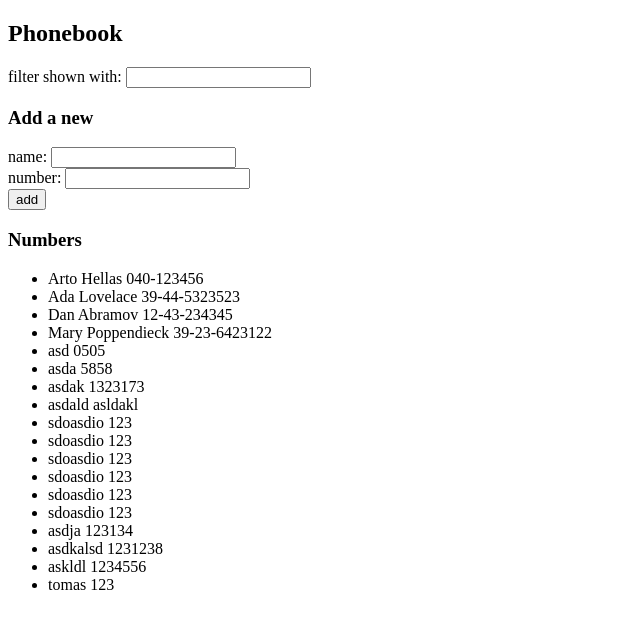
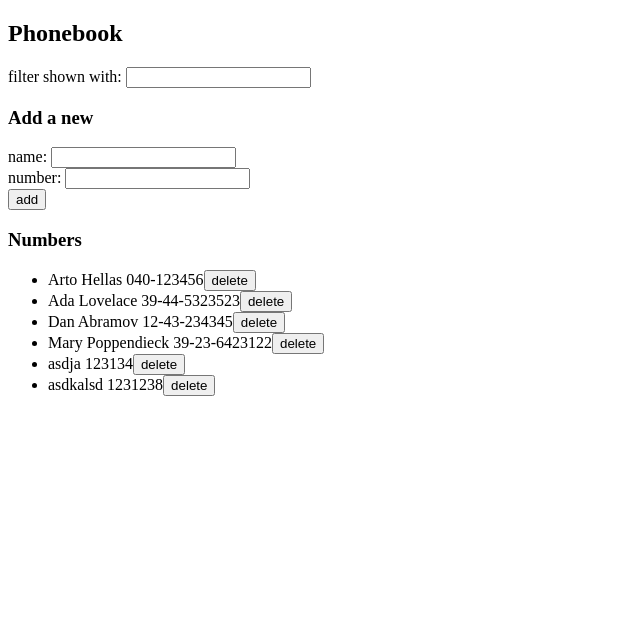
Before and after one commit to lossitomatossi/FullStack2020, a React (Create React App) app in the folder osa2/puhelinluettelo/: page / in a window 1280 px wide. Shown: the top 628 px of the page, without its empty margins (0-640 px from the left). Built offline with nearby package versions, Linux system fonts and the light colour scheme; data requests are answered from the project's data file.

Commit message:
2.17 valmis

```diff
--- a/osa2/puhelinluettelo/db.json
+++ b/osa2/puhelinluettelo/db.json
@@ -21,56 +21,6 @@
       "id": 4
     },
     {
-      "name": "asd",
-      "number": "0505",
-      "id": 5
-    },
-    {
-      "name": "asda",
-      "number": "5858",
-      "id": 6
-    },
-    {
-      "name": "asdak",
-      "number": "1323173",
-      "id": 7
-    },
-    {
-      "name": "asdald",
-      "number": "asldakl",
-      "id": 8
-    },
-    {
-      "name": "sdoasdio",
-      "number": "123",
-      "id": 9
-    },
-    {
-      "name": "sdoasdio",
-      "number": "123",
-      "id": 10
-    },
-    {
-      "name": "sdoasdio",
-      "number": "123",
-      "id": 11
-    },
-    {
-      "name": "sdoasdio",
-      "number": "123",
-      "id": 12
-    },
-    {
-      "name": "sdoasdio",
-      "number": "123",
-      "id": 13
-    },
-    {
-      "name": "sdoasdio",
-      "number": "123",
-      "id": 14
-    },
-    {
       "name": "asdja",
       "number": "123134",
       "id": 15
@@ -79,16 +29,6 @@
       "name": "asdkalsd",
       "number": "1231238",
       "id": 16
-    },
-    {
-      "name": "askldl",
-      "number": "1234556",
-      "id": 17
-    },
-    {
-      "name": "tomas",
-      "number": "123",
-      "id": 18
     }
   ]
 }
--- a/osa2/puhelinluettelo/src/App.js
+++ b/osa2/puhelinluettelo/src/App.js
@@ -11,12 +11,21 @@ const Filter = ({ newFilter, handleFilterChange }) => (
 )
 
 
-const Persons = ({ persons }) => {
+const Persons = ({ persons, onClick }) => {
+
   return (
     <>
       <ul>
         {persons.map(person =>
-          <li key={person.name}>{person.name} {person.number}</li>)}
+          <li key={person.id}>
+            {person.name} {person.number}
+            <button
+              value={person.id}
+              onClick={onClick}>
+              delete
+            </button>
+
+          </li>)}
       </ul>
     </>
   )
@@ -88,6 +97,30 @@ const App = () => {
     }
   }
 
+  const deletePerson = (event) => {
+    //console.log(persons)
+    const id = parseInt(event.target.value, 10)
+    //console.log(id)
+    const person = persons.find(person => person.id === id)
+    const result = window.confirm(`Delete ${person.name}`);
+    //console.log(result)
+    if (result) {
+      personService.deletePerson(person.id)
+      const index = persons.indexOf(person)
+      //console.log(index, 'täält löyty')
+      if (index > -1) {
+        const copyOfPersons = persons
+        copyOfPersons.splice(index, 1)
+        setPersons(copyOfPersons)
+        window.location.reload(true);
+      }
+      //console.log(persons)
+
+    }
+
+
+  }
+
   const handlePersonChange = (event) => {
     //console.log(event.target.value)
     setNewPerson(event.target.value)
@@ -127,7 +160,7 @@ const App = () => {
 
       <h3>Numbers</h3>
 
-      <Persons persons={personsToShow} />
+      <Persons persons={personsToShow} onClick={deletePerson} />
     </div>
   )
 
--- a/osa2/puhelinluettelo/src/services/persons.js
+++ b/osa2/puhelinluettelo/src/services/persons.js
@@ -13,8 +13,8 @@ const update = (id, newObject) => {
     return axios.put(`${baseUrl}/${id}`, newObject)
 }
 
-export default {
-    getAll : getAll,
-    create: create,
-    update: update
+const deletePerson = (id) => {
+    return axios.delete(`${baseUrl}/${id}`)
 }
+
+export default { getAll, create, update, deletePerson }
```
